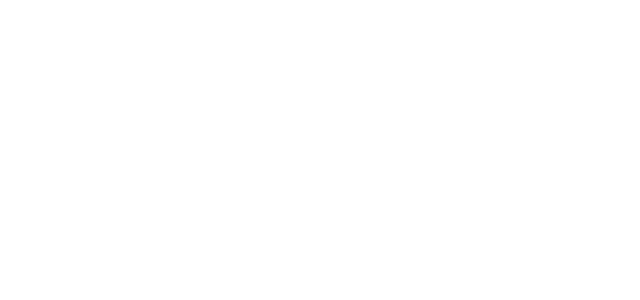
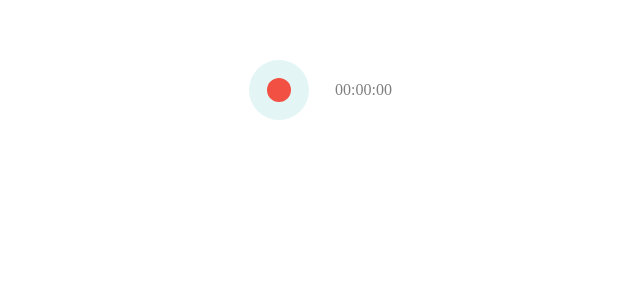
Before and after one commit to marcioc0sta/tasksts, a React (Create React App) app: page / in a window 1280 px wide. Shown: the top 300 px of the page, without its empty margins (314-954 px from the left). Built offline with nearby package versions, Linux system fonts and the light colour scheme.

Commit message:
feat: add the recorder component

```diff
--- a/package.json
+++ b/package.json
@@ -13,6 +13,7 @@
     "@types/react-dom": "^17.0.0",
     "@typescript-eslint/eslint-plugin": "^4.29.2",
     "babel-eslint": "^10.1.0",
+    "classnames": "^2.3.1",
     "eslint": "^7.10.0",
     "eslint-config-prettier": "^8.3.0",
     "eslint-plugin-babel": "^5.3.1",
--- a/src/App.tsx
+++ b/src/App.tsx
@@ -1,7 +1,13 @@
-import React from 'react'
+import React, { ReactElement } from 'react'
 
-function App() {
-  return <div className='App'></div>
+import Recorder from 'components/Recorder'
+
+function App(): ReactElement {
+  return (
+    <div className='App'>
+      <Recorder />
+    </div>
+  )
 }
 
 export default App
--- /dev/null
+++ b/src/components/Recorder/index.tsx
@@ -0,0 +1,58 @@
+import cx from 'classnames'
+import React, { ReactElement, useEffect, useRef, useState } from 'react'
+import { useDispatch, useSelector } from 'react-redux'
+
+import './recorder.css'
+import { START, STOP } from 'redux/recorder'
+import { RootState } from 'redux/store'
+
+const addZero = (num: number): string => (num < 10 ? `0${num}` : `${num}`)
+
+const Recorder = (): ReactElement => {
+  const dispatch = useDispatch()
+  const { dateStart } = useSelector((state: RootState) => state.recorder)
+  const [, setCount] = useState<number>(0)
+  const started = dateStart !== ''
+  const interval = useRef<number>(0)
+
+  const handleClick = (): void => {
+    if (started) {
+      window.clearInterval(interval.current)
+      dispatch(STOP())
+      return
+    }
+    dispatch(START())
+    interval.current = window.setInterval(() => {
+      setCount(count => count + 1)
+    }, 1000)
+  }
+
+  let sec = started
+    ? Math.floor((Date.now() - new Date(dateStart).getTime()) / 1000)
+    : 0
+
+  const hrs = sec ? Math.floor(sec / 60 / 60) : 0
+  sec -= hrs * 60 * 60
+
+  const min = sec ? Math.floor(sec / 60) : 0
+  sec -= min * 60
+
+  useEffect(() => {
+    return () => {
+      window.clearInterval(interval.current)
+    }
+  }, [])
+
+  return (
+    <div className={cx('recorder', { 'recorder-started': started })}>
+      <button onClick={handleClick} className='recorder-record'>
+        <span></span>
+      </button>
+      <div className='recorder-counter'>
+        {addZero(hrs)}:{addZero(min)}:{addZero(sec)}
+      </div>
+    </div>
+  )
+}
+
+export default Recorder
--- /dev/null
+++ b/src/components/Recorder/recorder.css
@@ -0,0 +1,43 @@
+.recorder {
+    align-items: center;
+    display: flex;
+    justify-content: center;
+    margin: 60px 0 40px;
+}
+
+.recorder-record {
+    background: #e3f6f5;
+    border: 0;
+    border-radius: 50%;
+    cursor: pointer;
+    height: 60px;
+    width: 60px;
+}
+
+.recorder-record span {
+    background: #f25042;
+    border-radius: 50%;
+    display: inline-block;
+    height: 24px;
+    vertical-align: middle;
+    width: 24px;
+    transition: all 0.3s ease-out;
+}
+
+.recorder-started .recorder-record span {
+    border-radius: 0;
+    height: 22px;
+    width: 22px;
+}
+
+.recorder-counter {
+    margin: 0 0 0 15px;
+    text-align: center;
+    width: 80px;
+    opacity: 0.5;
+    transition: opacity 0.3s ease-out;
+}
+
+.recorder-started .recorder-counter {
+    opacity: 1;
+}
--- /dev/null
+++ b/src/redux/recorder.ts
@@ -0,0 +1,25 @@
+import { createSlice } from '@reduxjs/toolkit'
+
+interface RecordSlice {
+  dateStart: string
+}
+
+const initialState: RecordSlice = {
+  dateStart: '',
+}
+
+export const recorderSlice = createSlice({
+  name: 'userEvents',
+  initialState,
+  reducers: {
+    START: (state: RecordSlice) => {
+      return { ...state, dateStart: new Date().toISOString() }
+    },
+    STOP: (state: RecordSlice) => {
+      return { ...state, dateStart: '' }
+    },
+  },
+})
+
+export const { START, STOP } = recorderSlice.actions
+export default recorderSlice.reducer
--- a/src/redux/store.ts
+++ b/src/redux/store.ts
@@ -1,10 +1,12 @@
 import { configureStore } from '@reduxjs/toolkit'
 
+import recorder from './recorder'
 import userEvents from './user-events'
 
 export const store = configureStore({
   reducer: {
     userEvents,
+    recorder,
   },
 })
 
--- a/src/redux/user-events.ts
+++ b/src/redux/user-events.ts
@@ -21,7 +21,7 @@ export const userEventsSlice = createSlice({
   name: 'userEvents',
   initialState,
   reducers: {
-    initial: state => state,
+    initial: () => initialState,
   },
 })
 
--- a/tsconfig.json
+++ b/tsconfig.json
@@ -1,5 +1,6 @@
 {
   "compilerOptions": {
+    "baseUrl": "./src",
     "target": "es5",
     "lib": [
       "dom",
@@ -21,6 +22,8 @@
     "jsx": "react-jsx"
   },
   "include": [
-    "src"
+    "src/**/*.ts",
+    "src/**/*.tsx",
+    "src/**/*.js"
   ]
 }
```
Also changed, not shown: 1 other file (tests, documents, lock files or other folders).
